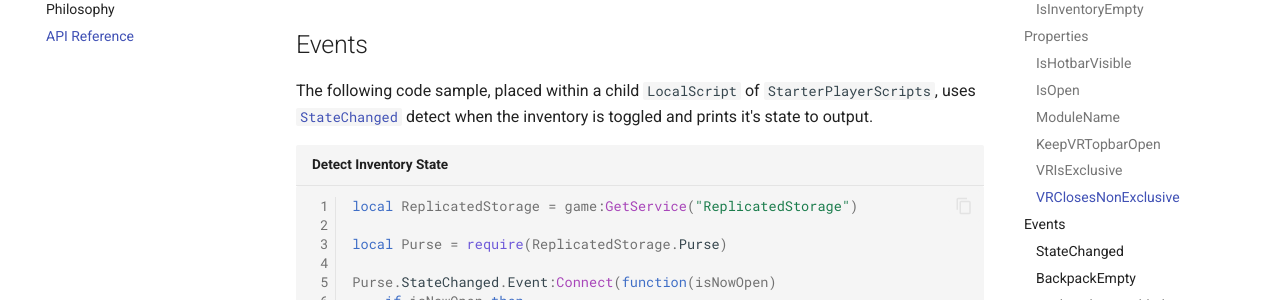
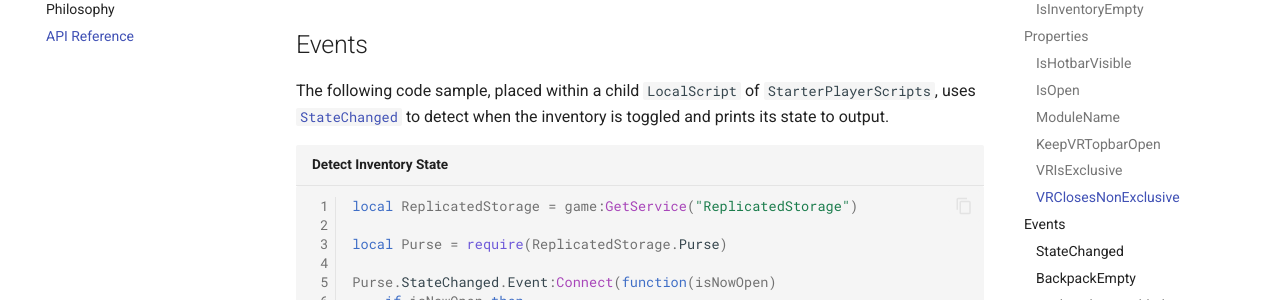
Before and after one commit to RyanLua/Purse, an MkDocs documentation site: the page built from docs/api-reference.md, in a window 1280 px wide and 900 px high, scrolled down 1856 px. Shown: the part 153-453 px from the top of the window. Built offline with MkDocs 1.6.1 and Material for MkDocs 9.7.7, drawn with Linux system fonts in a browser that asks for light colours; comment, search, counter and statistics services are not loaded.

Commit message:
Fix grammar
Co-authored-by: Copilot <175728472+Copilot@users.noreply.github.com>
Signed-off-by: Ryan Luu <ryan.luu@ryanluu.dev>

````diff
--- a/docs/api-reference.md
+++ b/docs/api-reference.md
@@ -88,7 +88,7 @@ Returns true.
 
 ## Events
 
-The following code sample, placed within a child `LocalScript` of `StarterPlayerScripts`, uses [`StateChanged`](#statechanged) detect when the inventory is toggled and prints it's state to output.
+The following code sample, placed within a child `LocalScript` of `StarterPlayerScripts`, uses [`StateChanged`](#statechanged) to detect when the inventory is toggled and prints its state to output.
 
 ``` lua title="Detect Inventory State" linenums="1"
 local ReplicatedStorage = game:GetService("ReplicatedStorage")
````
